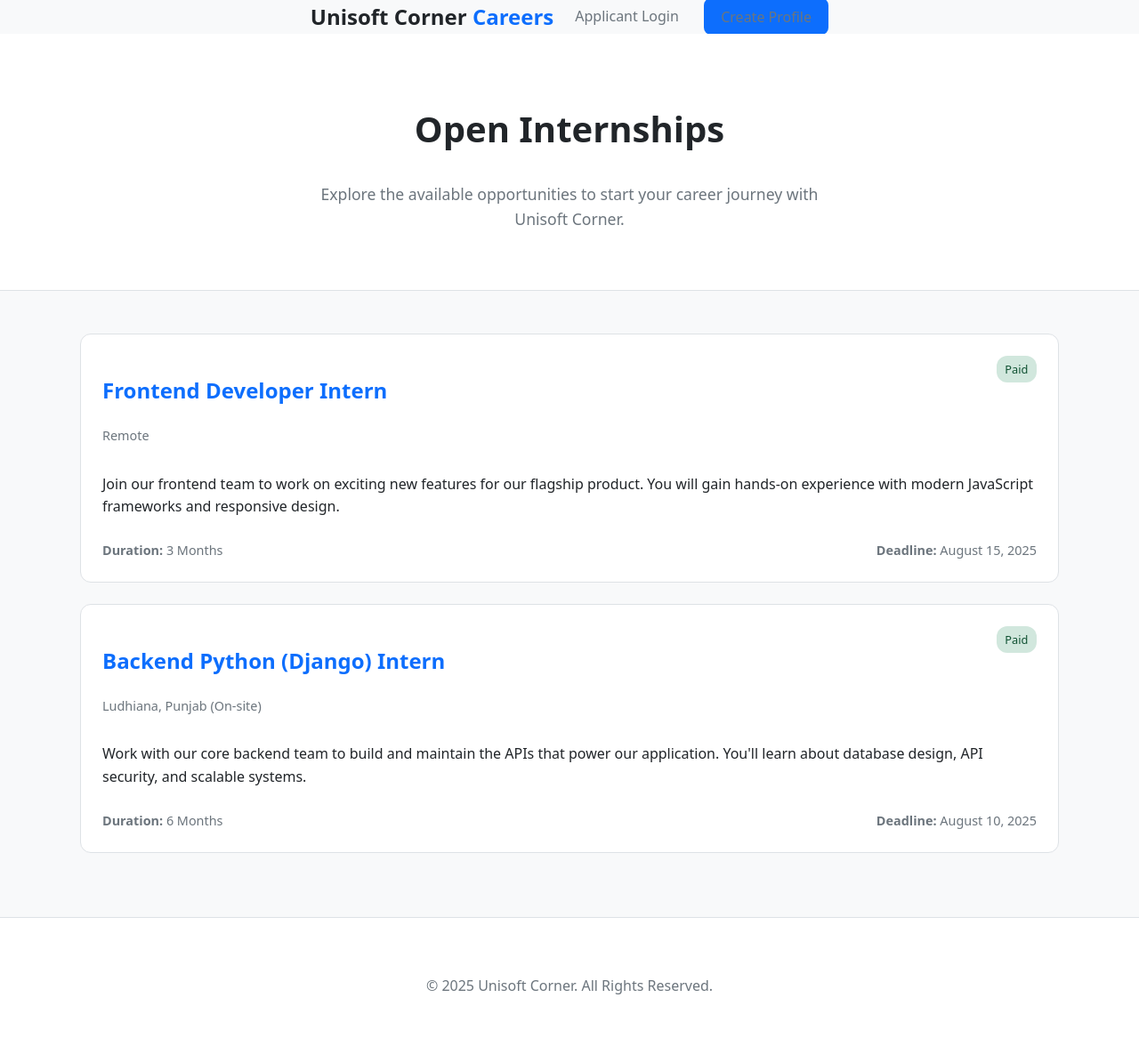
After one commit to Sohamactive/career_portal, a Django app: page /internship/listing/ in a window 1280 px wide. The commit adds this page. Shown: the whole page at 89% size. Run offline with Django 5.2, Linux system fonts and the light colour scheme.

Commit message:
usual-commit

```diff
--- a/career_portal/career_portal/urls.py
+++ b/career_portal/career_portal/urls.py
@@ -6,11 +6,11 @@ from django.conf.urls.static import static
 urlpatterns = [
     path('admin/', admin.site.urls),
     path('', include('core.urls')),
-    path('accounts/', include('users.urls')),
-    path('internships/', include('internships.urls')),
+    path('account/', include('users.urls')),
+    path('internship/', include('internships.urls')),
     path('applications/', include('applications.urls')),
     # Add this line for allauth
-    # path('accounts/', include('allauth.urls')),
+    path('accounts/', include('allauth.urls')),
 ]
 
 
--- a/career_portal/internships/urls.py
+++ b/career_portal/internships/urls.py
@@ -1,8 +1,8 @@
-from django.urls import path
+from django.urls import path,include
 from . import views
 
 app_name = 'internships'
 
 urlpatterns = [
-    # Add your internship-related URL patterns here
+    path("listing/",views.internship_listing_view,name="internship_listing"),
 ]
--- a/career_portal/internships/views.py
+++ b/career_portal/internships/views.py
@@ -1,3 +1,6 @@
 from django.shortcuts import render
 
 # Create your views here.
+def internship_listing_view(request):
+
+    return render(request,"internships/internship_listing.html")
--- /dev/null
+++ b/career_portal/templates/core/base.html
@@ -0,0 +1,103 @@
+<!DOCTYPE html>
+<html lang="en">
+<head>
+    <meta charset="UTF-8">
+    <meta name="viewport" content="width=device-width, initial-scale=1.0">
+    <title>{% block title %}Unisoft Corner{% endblock %}</title>
+    <style>
+        /* This CSS will now be available on every page */
+        :root {
+            --primary-color: #0d6efd;
+            --primary-hover: #0b5ed7;
+            --secondary-color: #212529;
+            --muted-color: #6c757d;
+            --bg-color: #f8f9fa;
+            --white-color: #ffffff;
+            --border-color: #dee2e6;
+            --font-family: system-ui, -apple-system, "Segoe UI", Roboto, "Helvetica Neue", Arial, sans-serif;
+        }
+        body {
+            font-family: var(--font-family);
+            background-color: var(--bg-color);
+            color: var(--secondary-color);
+            line-height: 1.6;
+            margin: 0;
+            display: flex;
+            flex-direction: column;
+            min-height: 100vh;
+        }
+        main {
+            flex-grow: 1;
+        }
+        .container {
+            max-width: 1100px;
+            margin: 0 auto;
+            padding: 0 2rem;
+        }
+        .header {
+            background-color: var(--white-color);
+            border-bottom: 1px solid var(--border-color);
+            padding: 1.25rem 0;
+        }
+        .navbar {
+            display: flex;
+            justify-content: space-between;
+            align-items: center;
+        }
+        .logo {
+            font-size: 1.5rem;
+            font-weight: 600;
+            color: var(--secondary-color);
+            text-decoration: none;
+        }
+        .logo span {
+            color: var(--primary-color);
+        }
+        .nav-links a {
+            color: var(--muted-color);
+            text-decoration: none;
+            margin-left: 1.5rem;
+            font-weight: 500;
+            transition: color 0.3s ease;
+        }
+        .nav-links a:hover {
+            color: var(--primary-color);
+        }
+        .nav-button {
+            background-color: var(--primary-color);
+            color: var(--white-color);
+            padding: 0.6rem 1.2rem;
+            border-radius: 8px;
+            font-weight: 500;
+            transition: background-color 0.3s ease;
+        }
+        .nav-button:hover {
+            background-color: var(--primary-hover);
+            color: var(--white-color);
+        }
+        .footer {
+            text-align: center;
+            padding: 3rem 0;
+            background-color: var(--white-color);
+            border-top: 1px solid var(--border-color);
+            color: var(--muted-color);
+        }
+    </style>
+    {% block styles %}{% endblock %}
+</head>
+<body>
+
+    {% include 'core/nav.html' %}
+
+    <main>
+        {% block content %}{% endblock %}
+    </main>
+
+    <footer class="footer">
+        <div class="container">
+            <p>&copy; {% now "Y" %} Unisoft Corner. All Rights Reserved.</p>
+        </div>
+    </footer>
+
+</body>
+</html>
--- a/career_portal/templates/core/nav.html
+++ b/career_portal/templates/core/nav.html
@@ -1,18 +1,14 @@
-{% comment %}
-This is our reusable navigation bar.
-{% endcomment %}
 
-<header class="header">
     <div class="container navbar">
         <a href="{% url 'core:home' %}" class="logo">Unisoft Corner <span>Careers</span></a>
         <nav class="nav-links">
             {% if user.is_authenticated %}
                 <!-- Links for Logged-In Users -->
-                <a href="#">Internships</a>
-                <a href="#">Dashboard</a>
+                <a href="{% url 'internships:internship_listing' %}">Internships</a>
+                <a href="{% url 'users:dashboard' %}">Dashboard</a> {# <--- UPDATE THIS LINE #}
                 <a href="{% url 'users:logout' %}">Logout</a>
             {% else %}
-                <!-- Links for Guests (Not Logged In) -->
+                <!-- Links for Guests -->
                 <a href="{% url 'users:login' %}">Applicant Login</a>
                 <a href="{% url 'users:signup_choice' %}" class="nav-button">Create Profile</a>
             {% endif %}
--- /dev/null
+++ b/career_portal/templates/internships/internship_listing.html
@@ -0,0 +1,130 @@
+{% extends 'core/base.html' %}
+
+{% block title %}Open Internships - Unisoft Corner{% endblock %}
+
+{% block content %}
+<style>
+    .page-header {
+        background-color: var(--white-color);
+        padding: 3rem 1rem;
+        text-align: center;
+        border-bottom: 1px solid var(--border-color);
+    }
+    .page-header h1 {
+        font-size: 2.5rem;
+        font-weight: 700;
+    }
+    .page-header p {
+        font-size: 1.1rem;
+        color: var(--muted-color);
+        margin-top: 0.5rem;
+        max-width: 600px;
+        margin-left: auto;
+        margin-right: auto;
+    }
+    .listing-container {
+        padding: 3rem 0;
+    }
+    .internship-card {
+        background-color: var(--white-color);
+        border: 1px solid var(--border-color);
+        border-radius: 12px;
+        padding: 1.5rem;
+        margin-bottom: 1.5rem;
+        transition: box-shadow 0.3s ease, transform 0.3s ease;
+        text-decoration: none;
+        display: block;
+        color: inherit;
+    }
+    .internship-card:hover {
+        box-shadow: 0 8px 20px rgba(0, 0, 0, 0.08);
+        transform: translateY(-5px);
+    }
+    .card-header {
+        display: flex;
+        justify-content: space-between;
+        align-items: flex-start;
+        margin-bottom: 1rem;
+    }
+    .card-title {
+        font-size: 1.5rem;
+        font-weight: 600;
+        color: var(--primary-color);
+    }
+    .card-location {
+        font-size: 0.9rem;
+        color: var(--muted-color);
+        font-weight: 500;
+    }
+    .card-description {
+        color: var(--secondary-color);
+        margin-bottom: 1.5rem;
+    }
+    .card-footer {
+        display: flex;
+        justify-content: space-between;
+        align-items: center;
+        font-size: 0.9rem;
+        color: var(--muted-color);
+    }
+    .badge-paid {
+        background-color: #d1e7dd;
+        color: #0f5132;
+        padding: 0.3rem 0.6rem;
+        border-radius: 12px;
+        font-weight: 500;
+        font-size: 0.8rem;
+    }
+</style>
+
+<div class="page-header">
+    <div class="container">
+        <h1>Open Internships</h1>
+        <p>Explore the available opportunities to start your career journey with Unisoft Corner.</p>
+    </div>
+</div>
+
+<div class="listing-container">
+    <div class="container">
+
+        <!-- This is where we will eventually loop through the internships -->
+        <!-- For now, here are two static example cards -->
+
+        <a href="#" class="internship-card">
+            <div class="card-header">
+                <div>
+                    <h2 class="card-title">Frontend Developer Intern</h2>
+                    <p class="card-location">Remote</p>
+                </div>
+                <span class="badge-paid">Paid</span>
+            </div>
+            <p class="card-description">
+                Join our frontend team to work on exciting new features for our flagship product. You will gain hands-on experience with modern JavaScript frameworks and responsive design.
+            </p>
+            <div class="card-footer">
+                <span><strong>Duration:</strong> 3 Months</span>
+                <span><strong>Deadline:</strong> August 15, 2025</span>
+            </div>
+        </a>
+
+        <a href="#" class="internship-card">
+            <div class="card-header">
+                <div>
+                    <h2 class="card-title">Backend Python (Django) Intern</h2>
+                    <p class="card-location">Ludhiana, Punjab (On-site)</p>
+                </div>
+                <span class="badge-paid">Paid</span>
+            </div>
+            <p class="card-description">
+                Work with our core backend team to build and maintain the APIs that power our application. You'll learn about database design, API security, and scalable systems.
+            </p>
+            <div class="card-footer">
+                <span><strong>Duration:</strong> 6 Months</span>
+                <span><strong>Deadline:</strong> August 10, 2025</span>
+            </div>
+        </a>
+
+        <!-- End of static examples -->
+    </div>
+</div>
+{% endblock %}
--- a/career_portal/templates/users/login.html
+++ b/career_portal/templates/users/login.html
@@ -1,3 +1,4 @@
+{% load socialaccount %}
 <!DOCTYPE html>
 <html lang="en">
 <head>
@@ -174,11 +175,11 @@
         <h1 class="auth-title">Applicant Login</h1>
 
         <!-- Social Login Buttons -->
-        <a href="#" class="social-btn">
+        <a href="{% provider_login_url 'google' %}" class="social-btn">
             <svg role="img" viewBox="0 0 24 24" xmlns="http://www.w3.org/2000/svg"><title>Google</title><path d="M12.48 10.92v3.28h7.84c-.24 1.84-.85 3.18-1.73 4.1-1.02 1.02-2.3 1.62-4.25 1.62-5.03 0-9.1-3.9-9.1-8.8s4.07-8.8 9.1-8.8c2.8 0 4.63.98 6.08 2.3l2.04-2.04C19.41 1.23 16.47 0 12.48 0 5.88 0 .52 5.36.52 12s5.36 12 11.96 12c3.12 0 5.56-1.1 7.4-2.94 1.9-1.9 2.54-4.86 2.54-8.28 0-.66-.07-1.32-.19-1.98z"/></svg>
             Log In with Google
         </a>
-        <a href="#" class="social-btn">
+        <a href="{% provider_login_url 'github' %}" class="social-btn">
             <svg role="img" viewBox="0 0 24 24" xmlns="http://www.w3.org/2000/svg"><title>GitHub</title><path d="M12 .297c-6.63 0-12 5.373-12 12 0 5.303 3.438 9.8 8.205 11.385.6.113.82-.258.82-.577 0-.285-.01-1.04-.015-2.04-3.338.724-4.042-1.61-4.042-1.61C4.422 18.07 3.633 17.7 3.633 17.7c-1.087-.744.084-.729.084-.729 1.205.084 1.838 1.236 1.838 1.236 1.07 1.835 2.809 1.305 3.495.998.108-.776.417-1.305.76-1.605-2.665-.3-5.466-1.332-5.466-5.93 0-1.31.465-2.38 1.235-3.22-.135-.303-.54-1.523.105-3.176 0 0 1.005-.322 3.3 1.23.96-.267 1.98-.399 3-.405 1.02.006 2.04.138 3 .405 2.28-1.552 3.285-1.23 3.285-1.23.645 1.653.24 2.873.12 3.176.765.84 1.23 1.91 1.23 3.22 0 4.61-2.805 5.625-5.475 5.92.42.36.81 1.096.81 2.22 0 1.606-.015 2.896-.015 3.286 0 .315.21.69.825.57C20.565 22.092 24 17.592 24 12.297c0-6.627-5.373-12-12-12"/></svg>
             Log In with GitHub
         </a>
--- a/career_portal/templates/users/set_password.html
+++ b/career_portal/templates/users/set_password.html
@@ -101,11 +101,17 @@
             <div class="form-group">
                 <label for="{{ form.password.id_for_label }}" class="form-label">Password</label>
                 {{ form.password }}
+                {% comment %} {% for error in form.password.errors %}
+                    <div class="form-error">{{ error }}</div>
+                {% endfor %} {% endcomment %}
             </div>
 
             <div class="form-group">
                 <label for="{{ form.confirm_password.id_for_label }}" class="form-label">Confirm Password</label>
                 {{ form.confirm_password }}
+                {% comment %} {% for error in form.confirm_password.errors %}
+                    <div class="form-error">{{ error }}</div>
+                {% endfor %} {% endcomment %}
             </div>
 
             {% if form.non_field_errors %}
--- a/career_portal/templates/users/signup_choice.html
+++ b/career_portal/templates/users/signup_choice.html
@@ -1,3 +1,4 @@
+{% load socialaccount %}
 <!DOCTYPE html>
 <html lang="en">
 <head>
@@ -136,11 +137,11 @@
         <h1 class="auth-title">Join Unisoft Corner</h1>
         <p class="auth-subtitle">Create your profile to view and apply for internships.</p>
 
-        <a href="#" class="social-btn">
+        <a href="{% provider_login_url 'google'%}" class="social-btn">
             <svg role="img" viewBox="0 0 24 24" xmlns="http://www.w3.org/2000/svg"><title>Google</title><path d="M12.48 10.92v3.28h7.84c-.24 1.84-.85 3.18-1.73 4.1-1.02 1.02-2.3 1.62-4.25 1.62-5.03 0-9.1-3.9-9.1-8.8s4.07-8.8 9.1-8.8c2.8 0 4.63.98 6.08 2.3l2.04-2.04C19.41 1.23 16.47 0 12.48 0 5.88 0 .52 5.36.52 12s5.36 12 11.96 12c3.12 0 5.56-1.1 7.4-2.94 1.9-1.9 2.54-4.86 2.54-8.28 0-.66-.07-1.32-.19-1.98z"/></svg>
             Sign Up with Google
         </a>
-        <a href="#" class="social-btn">
+        <a href="{% provider_login_url 'github' %}" class="social-btn">
             <svg role="img" viewBox="0 0 24 24" xmlns="http://www.w3.org/2000/svg"><title>GitHub</title><path d="M12 .297c-6.63 0-12 5.373-12 12 0 5.303 3.438 9.8 8.205 11.385.6.113.82-.258.82-.577 0-.285-.01-1.04-.015-2.04-3.338.724-4.042-1.61-4.042-1.61C4.422 18.07 3.633 17.7 3.633 17.7c-1.087-.744.084-.729.084-.729 1.205.084 1.838 1.236 1.838 1.236 1.07 1.835 2.809 1.305 3.495.998.108-.776.417-1.305.76-1.605-2.665-.3-5.466-1.332-5.466-5.93 0-1.31.465-2.38 1.235-3.22-.135-.303-.54-1.523.105-3.176 0 0 1.005-.322 3.3 1.23.96-.267 1.98-.399 3-.405 1.02.006 2.04.138 3 .405 2.28-1.552 3.285-1.23 3.285-1.23.645 1.653.24 2.873.12 3.176.765.84 1.23 1.91 1.23 3.22 0 4.61-2.805 5.625-5.475 5.92.42.36.81 1.096.81 2.22 0 1.606-.015 2.896-.015 3.286 0 .315.21.69.825.57C20.565 22.092 24 17.592 24 12.297c0-6.627-5.373-12-12-12"/></svg>
             Sign Up with GitHub
         </a>
--- a/career_portal/users/urls.py
+++ b/career_portal/users/urls.py
@@ -21,4 +21,9 @@ urlpatterns = [
     # The login page
     path('login/', views.login_view, name='login'),
     path('logout/', views.logout_view, name='logout'),
+
+
+    # Add this path for the dashboard
+    path('dashboard/', views.dashboard_view, name='dashboard'),
+
 ]
```
Also changed, not shown: career_portal/career_portal/settings.py (+23 -7 lines), career_portal/templates/users/dashboard.html (added, +79 -0 lines), career_portal/users/views.py (+7 -2 lines), career_portal/db.sqlite3, career_portal/media/profile_pics/user_8/anomaly-WWesmHEgXDs-unsplash.jpg (added), career_portal/users/adapters.py (added), 2 other files.
